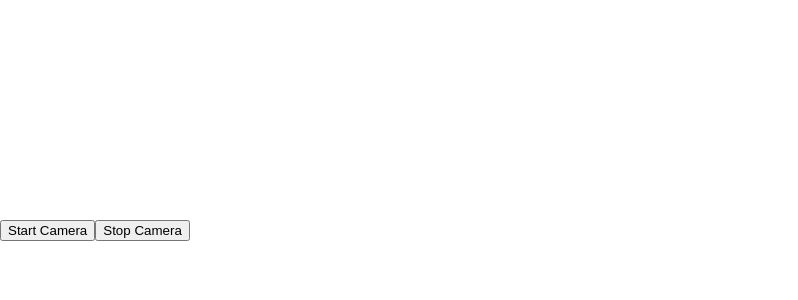
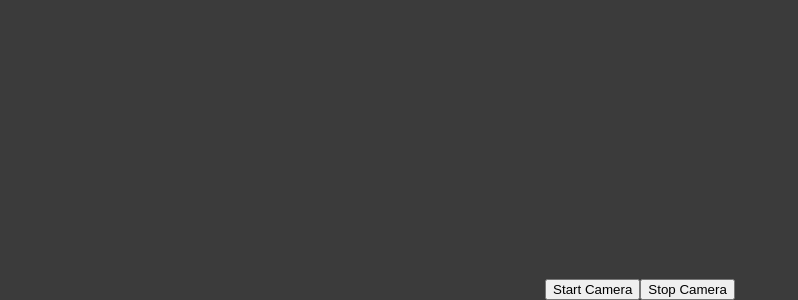
Before and after one commit to pste/web-hand-tracking, a Vue app: page / in a window 1280 px wide. Shown: the part 500-800 px from the top of the page, without its empty margins (0-798 px from the left). Built offline with nearby package versions, Linux system fonts and the light colour scheme; what @mediapipe/tasks-vision would draw is missing.

Commit message:
[cleanup] unused css and better component handler with provide-inject event

```diff
--- a/src/App.vue
+++ b/src/App.vue
@@ -1,17 +1,10 @@
 <script setup>
-import CameraView from './views/CameraView.vue';
+import MainView from './views/MainView.vue';
 </script>
 
 <template>
-  <CameraView></CameraView>
+  <MainView></MainView>
 </template>
 
 <style scoped>
-html {
-  position: fixed;
-}
-
-body {
-  overflow: hidden;
-}
 </style>
--- a/src/assets/reset.css
+++ b/src/assets/reset.css
@@ -1,7 +1,16 @@
-html, body, main, section {
+html, body {
   height: 100%;
   width: 100%;
   margin: 0px;
   padding: 0px;
   border: 0px;
 }
+
+html {
+  position: fixed;
+}
+
+body {
+  overflow: hidden;
+  background-color: rgb(59, 59, 59);
+}
--- a/src/components/FooterComponent.vue
+++ b/src/components/FooterComponent.vue
@@ -1,17 +1,32 @@
 <script setup>
+import { inject } from 'vue'
+
+const cameraStarted = inject('cameraStarted')
 </script>
 
 <template>
-  <header>
+  <footer>
     <button
-        @click="$emit('start-camera')"
-    >
+        @click="cameraStarted = true"
+    ><!-- $emit('start-camera') -->
       Start Camera
     </button>
     <button
-        @click="$emit('stop-camera')"
-    >
+        @click="cameraStarted = false"
+    ><!-- $emit('stop-camera') -->
       Stop Camera
     </button>
-  </header>
+  </footer>
 </template>
+
+<style scoped>
+footer {
+  position: fixed;
+  left: 0;
+  bottom: 0;
+  width: 100%;
+  color: white;
+  text-align: center;
+  z-index: 500;
+}
+</style>
--- a/src/views/CameraView.vue
+++ b/src/components/HandDetector.vue
@@ -1,23 +1,17 @@
 <script setup>
-import FooterComponent from '@/components/FooterComponent.vue'
+import { ref, watch, inject, onMounted } from 'vue'
 
-import { ref, inject, onMounted } from 'vue'
-
-const mediapipe = inject('mediapipe'); // inject the plugin
-
+const mediapipe = inject('mediapipe');
+const cameraStarted = inject('cameraStarted');
 const stream = ref(null); // a MediaStream HTML5 object
 const videoRef = ref(null);
+
 const canvasRef = ref(null);
 
-//
-function predictWebcam() {
-  // start the detection (read from video, draw on canvas)
-  const video = videoRef.value;
-  const canvas = canvasRef.value;
-
-  //
-  mediapipe.startDetection(video, canvas);
-}
+watch(cameraStarted, (val) => {
+    if (val) startCamera();
+    else stopCamera();
+})
 
 //
 async function startCamera() {
@@ -50,6 +44,16 @@ function stopCamera() {
   videoRef.value.srcObject = null;
 }
 
+//
+function predictWebcam() {
+  // start the detection (read from video, draw on canvas)
+  const video = videoRef.value;
+  const canvas = canvasRef.value;
+
+  //
+  mediapipe.startDetection(video, canvas);
+}
+
 // init
 onMounted(() => {
   // go fullscreen
@@ -62,7 +66,7 @@ onMounted(() => {
 </script>
 
 <template>
-  <main>
+    <!-- reading video -->
     <video
           ref="videoRef"
           autoplay
@@ -70,18 +74,11 @@ onMounted(() => {
           playsinline
           class="videoplayer"
     ></video>
+    <!-- darwing hands -->
     <canvas
           ref="canvasRef"
-          width="256"
-          height="256"
           class="videoframes"
     ></canvas>
-  </main>
-
-  <FooterComponent
-      @start-camera="startCamera"
-      @stop-camera="stopCamera"
-  ></FooterComponent>
 </template>
 
 <style scoped>
@@ -97,8 +94,11 @@ onMounted(() => {
 
 .videoframes {
   transform: scale(-1,1); /* reflect image */
+
   display: block;
-  width: 90vh; /* not a typo: we need a square */
+  top: 0;
+  left: 0;
+  width: 90vh; /* not a typo: we want a square */
   height: 90vh;
 }
 </style>
--- /dev/null
+++ b/src/views/MainView.vue
@@ -0,0 +1,18 @@
+<script setup>
+import FooterComponent from '@/components/FooterComponent.vue'
+import HandDetector from '@/components/HandDetector.vue'
+
+import { provide, ref } from 'vue'
+
+// propagate camera info
+const cameraStarted = ref(false)
+provide('cameraStarted', cameraStarted)
+
+</script>
+
+<template>
+  <main>
+    <HandDetector></HandDetector>
+  </main>
+  <FooterComponent></FooterComponent>
+</template>
```
Also changed, not shown: src/plugins/mediapipe.js.
